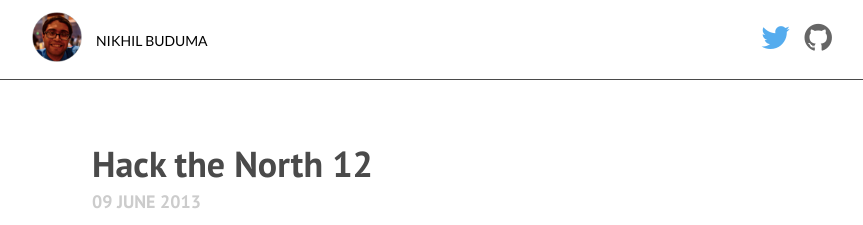
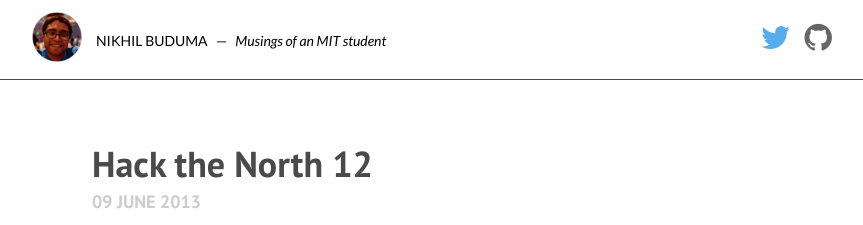
Before and after one commit to darksigma/darksigma.github.io, a Jekyll site: the page built from _posts/2013-06-09-hackthenorth.md, in a window 1280 px wide. Shown: the top 225 px of the page, without its empty margins (208-1071 px from the left). Built offline with Jekyll 4.4.1, drawn with Linux system fonts in a browser that asks for light colours; nearby versions of some CDN libraries; Markdown is read by kramdown in place of the engine named in the settings.

Commit message:
fixed post titles

```diff
--- a/_includes/post-header.html
+++ b/_includes/post-header.html
@@ -25,7 +25,7 @@
       <div class="profile">
         <div class="left">
           <a href="/" style="color: rgb(0,0,0)"> <img class="img-thumb" src="/img/profile-thumbnail.png">
-          <span class="name">NIKHIL BUDUMA</span> </a>
+          <span class="name">NIKHIL BUDUMA &nbsp — &nbsp&nbsp<i>Musings of an MIT student</i></span> </a>
         </div>
         <div class="right">
           <a href = "https://twitter.com/nkbuduma"><i class="fa fa-twitter fa-2x"></i></a>
```
Also changed, not shown: 14 other files.
